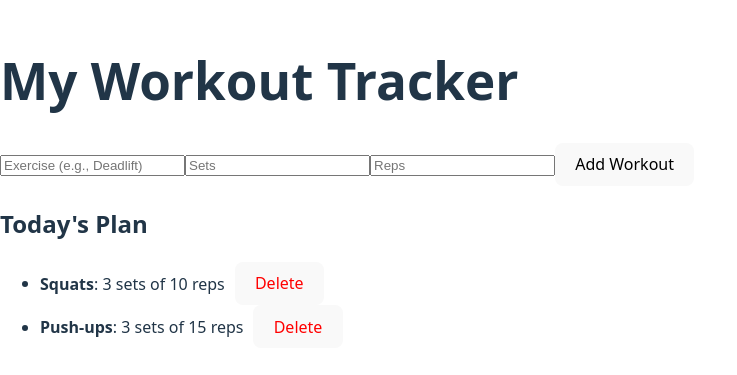
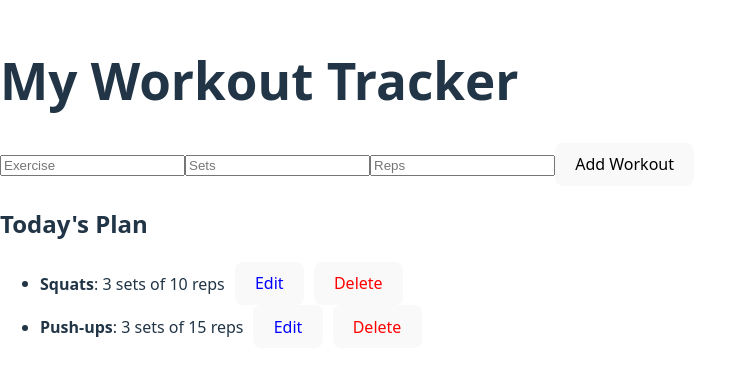
Before and after one commit to Seyiiii/Workout-Tracker, a React (Vite) app: page / in a window 1280 px wide. Shown: the part 209-584 px from the top of the page, without its empty margins (0-737 px from the left). Built offline with nearby package versions, Linux system fonts and the light colour scheme.

Commit message:
fully a CRUD App

```diff
--- a/src/App.jsx
+++ b/src/App.jsx
@@ -2,7 +2,6 @@ import { useState } from 'react';
 import './App.css';
 
 function App() {
-  // --- STATE ---
   const [workouts, setWorkouts] = useState([
     { id: 1, exercise: 'Squats', sets: 3, reps: 10 },
     { id: 2, exercise: 'Push-ups', sets: 3, reps: 15 },
@@ -12,15 +11,37 @@ function App() {
   const [newSets, setNewSets] = useState('');
   const [newReps, setNewReps] = useState('');
 
-  // --- HANDLERS ---
+  // 1. New State to track if we are in "Edit Mode"
+  const [editingId, setEditingId] = useState(null);
 
-  // Create Phase
-  const handleAddWorkout = (e) => {
+  // 2. Modified Submit Handler (Handles BOTH Create and Update)
+  const handleSubmit = (e) => {
     e.preventDefault();
     if (!newExercise || !newSets || !newReps) {
       alert("Please fill out all fields.");
       return;
     }
+
+    if (editingId !== null) {
+      // --- UPDATE LOGIC ---
+      // Map through workouts. If the ID matches, replace it with the new data.
+      const updatedWorkouts = workouts.map((workout) => {
+        if (workout.id === editingId) {
+          return {
+            ...workout, // Keep the old ID
+            exercise: newExercise,
+            sets: parseInt(newSets),
+            reps: parseInt(newReps),
+          };
+        }
+        return workout; // Otherwise, return the unchanged workout
+      });
+
+      setWorkouts(updatedWorkouts);
+      setEditingId(null); // Turn off edit mode
+
+    } else {
+      // --- CREATE LOGIC (Your exact old code) ---
       const newWorkout = {
         id: Date.now(),
         exercise: newExercise,
@@ -28,27 +49,36 @@ function App() {
         reps: parseInt(newReps),
       };
       setWorkouts([...workouts, newWorkout]);
+    }
+
+    // Clear the form fields after either creating or updating
     setNewExercise('');
     setNewSets('');
     setNewReps('');
   };
 
-  // Delete Phase
+  // 3. New Function to populate the form when "Edit" is clicked
+  const handleEditClick = (workout) => {
+    setEditingId(workout.id); // Turn ON edit mode for this specific ID
+    setNewExercise(workout.exercise);
+    setNewSets(workout.sets);
+    setNewReps(workout.reps);
+  };
+
   const handleDeleteWorkout = (idToRemove) => {
     const updatedWorkouts = workouts.filter((workout) => workout.id !== idToRemove);
     setWorkouts(updatedWorkouts);
   };
 
-  // --- UI RENDERING ---
   return (
     <div className="app-container">
       <h1>My Workout Tracker</h1>
 
-      {/* The 'Create' Form */}
-      <form onSubmit={handleAddWorkout} className="workout-form">
+      {/* Notice we changed onSubmit to our new handleSubmit function */}
+      <form onSubmit={handleSubmit} className="workout-form">
         <input
           type="text"
-          placeholder="Exercise (e.g., Deadlift)"
+          placeholder="Exercise"
           value={newExercise}
           onChange={(e) => setNewExercise(e.target.value)}
         />
@@ -64,10 +94,12 @@ function App() {
           value={newReps}
           onChange={(e) => setNewReps(e.target.value)}
         />
-        <button type="submit">Add Workout</button>
+        {/* The button text changes dynamically based on whether editingId is null or not */}
+        <button type="submit">
+          {editingId ? "Update Workout" : "Add Workout"}
+        </button>
       </form>
 
-      {/* The 'Read' List */}
       <div className="workout-list">
         <h2>Today's Plan</h2>
         <ul>
@@ -75,7 +107,14 @@ function App() {
             <li key={workout.id}>
               <strong>{workout.exercise}</strong>: {workout.sets} sets of {workout.reps} reps
 
-              {/* The 'Delete' Button */}
+              {/* 4. The New Edit Button */}
+              <button
+                onClick={() => handleEditClick(workout)}
+                style={{ marginLeft: '10px', color: 'blue' }}
+              >
+                Edit
+              </button>
+
               <button
                 onClick={() => handleDeleteWorkout(workout.id)}
                 style={{ marginLeft: '10px', color: 'red' }}
```
Lines whose indentation alone changed are shown as unchanged.
